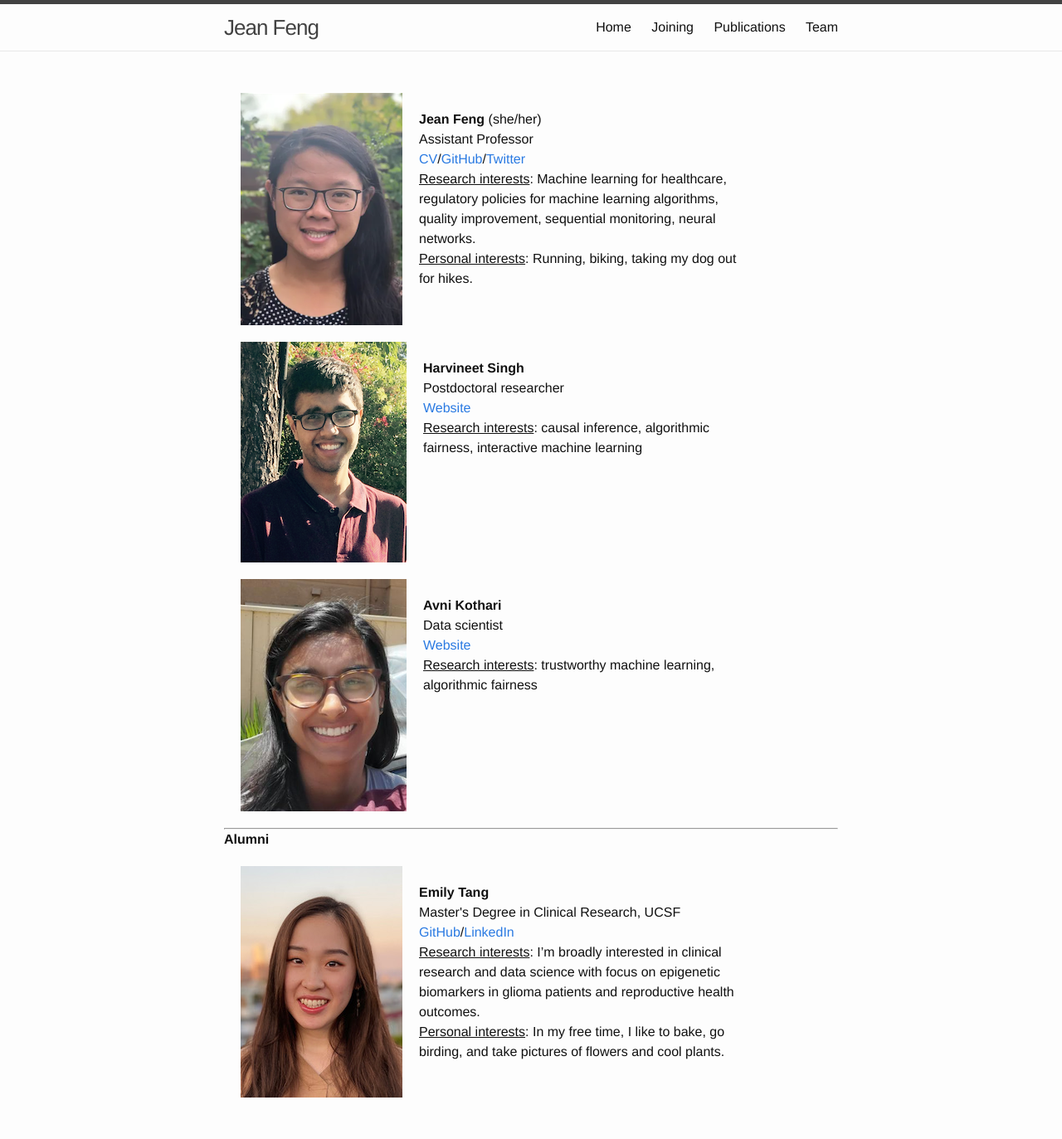
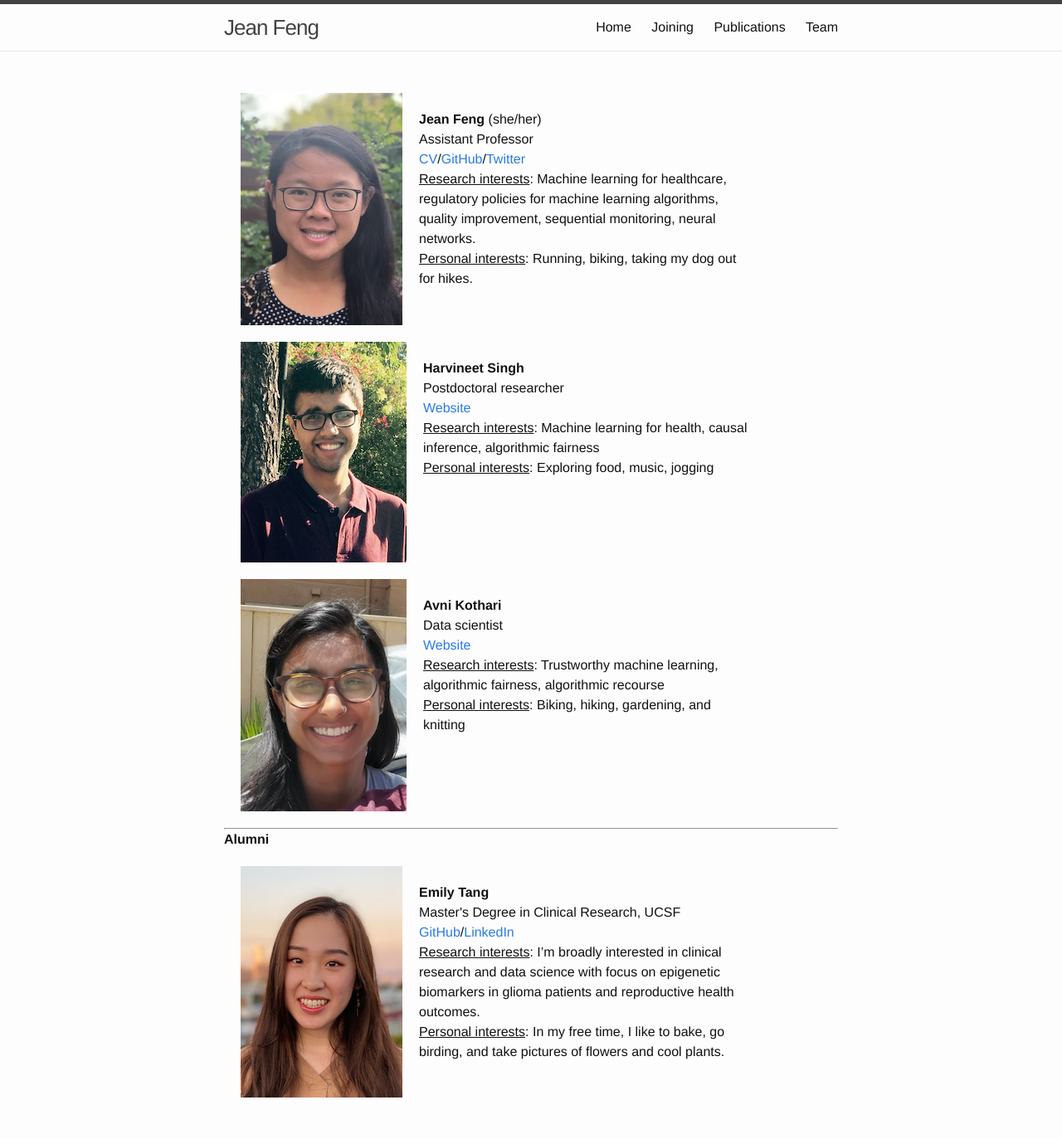
Before and after one commit to jjfeng/jjfeng.github.io, a Jekyll site: the page built from team.html, in a window 1280 px wide. Shown: the whole page at 83% size. Built offline with Jekyll 4.4.1, drawn with Linux system fonts in a browser that asks for light colours.

Commit message:
update team

```diff
--- a/team.html
+++ b/team.html
@@ -32,7 +32,9 @@
 <br/>
 <a href="https://harvineet.github.io/">Website</a>
 <br/>
-<u>Research interests</u>: causal inference, algorithmic fairness, interactive machine learning
+<u>Research interests</u>: Machine learning for health, causal inference, algorithmic fairness
+<br/>
+<u>Personal interests</u>: Exploring food, music, jogging
 </div>
 </div>
 
@@ -47,7 +49,9 @@
 <br/>
 <a href="https://avni510.github.io/">Website</a>
 <br/>
-<u>Research interests</u>: trustworthy machine learning, algorithmic fairness
+<u>Research interests</u>: Trustworthy machine learning, algorithmic fairness, algorithmic recourse
+<br/>
+<u>Personal interests</u>: Biking, hiking, gardening, and knitting
 </div>
 </div>
 
```
